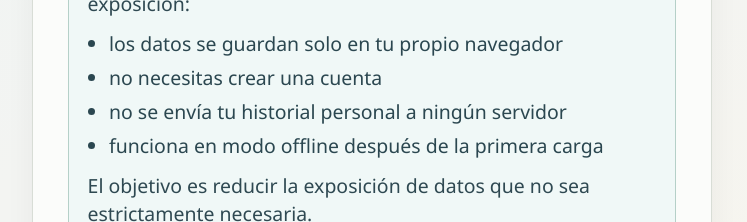
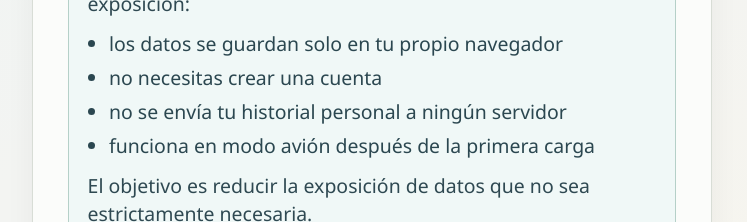
Before and after one commit to devilcius/loop-out, a React (Vite) app: page /about in a window 1280 px wide. Shown: the part 800-1022 px from the top of the page, without its empty margins (268-1015 px from the left). Built offline with nearby package versions, Linux system fonts and the light colour scheme.

Commit message:
Fix(messages): string changed

```diff
--- a/src/i18n/es.ts
+++ b/src/i18n/es.ts
@@ -346,7 +346,7 @@ export const es = {
           "los datos se guardan solo en tu propio navegador",
           "no necesitas crear una cuenta",
           "no se envía tu historial personal a ningún servidor",
-          "funciona en modo offline después de la primera carga",
+          "funciona en modo avión después de la primera carga",
         ],
         closing: "El objetivo es reducir la exposición de datos que no sea estrictamente necesaria.",
       },
```
